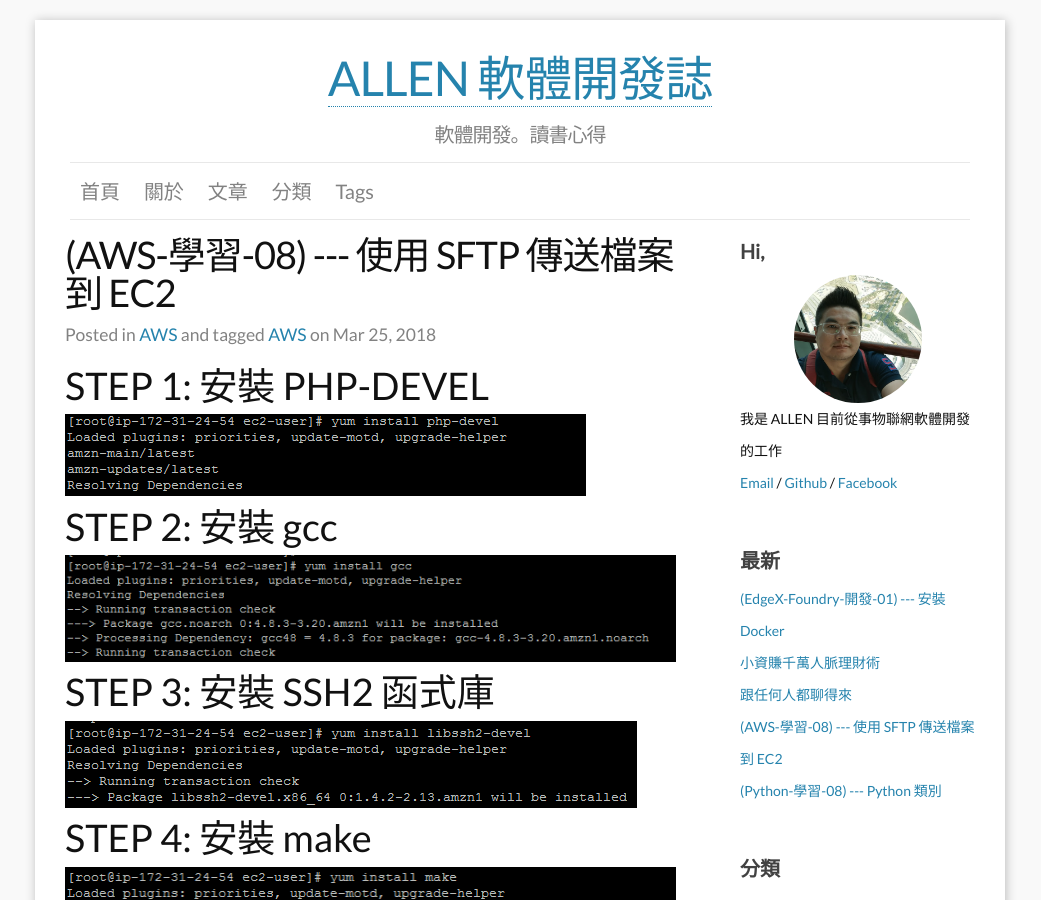
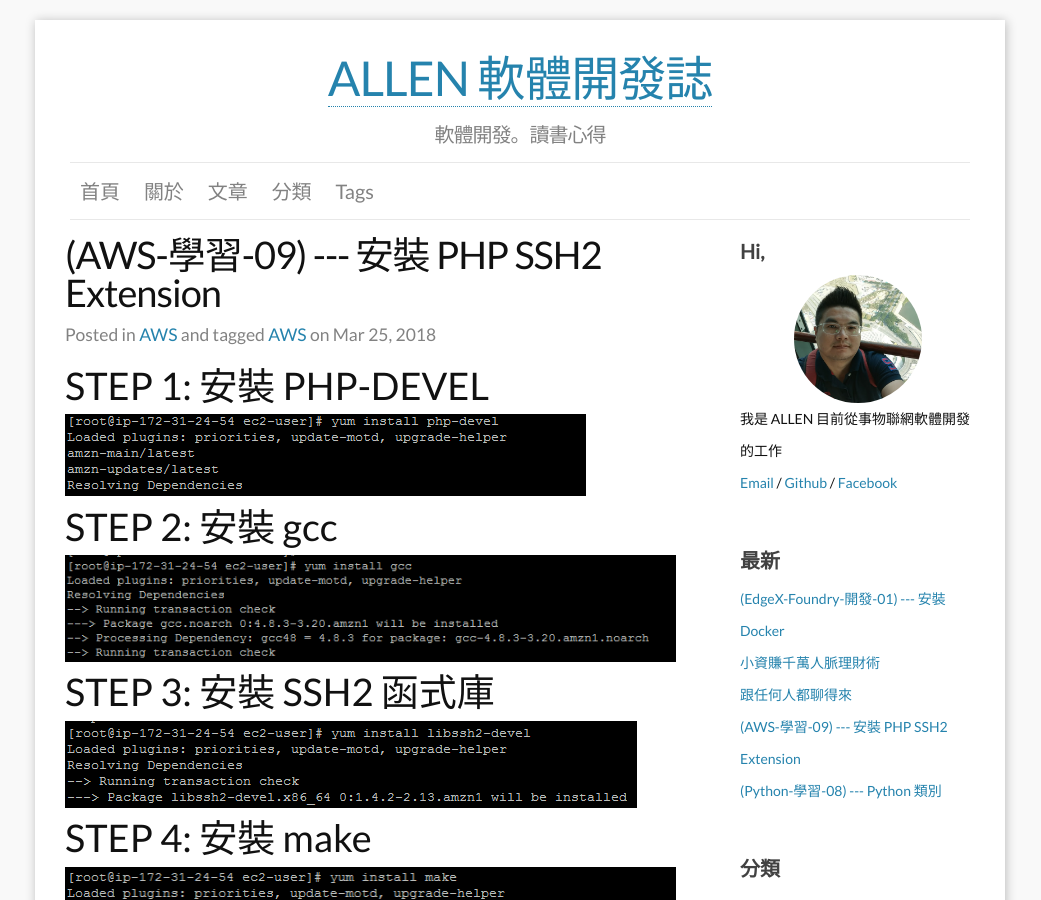
Before and after one commit to allenchien-tw/allenchien-tw.github.io, a Jekyll site: the page built from _posts/2018-03-25-aws-ssh2.md, in a window 1280 px wide and 900 px high. Shown: the whole window, without its empty margins (120-1161 px from the left). Built offline with Jekyll 4.4.1, drawn with Linux system fonts in a browser that asks for light colours; some web fonts are replaced; comment, search, counter and statistics services are not loaded.

Commit message:
update: update ssh2

```diff
--- a/_posts/2018-03-25-aws-ssh2.md
+++ b/_posts/2018-03-25-aws-ssh2.md
@@ -1,6 +1,6 @@
 ---
 published: true
-title: (AWS-學習-08) --- 使用 SFTP 傳送檔案到 EC2
+title: (AWS-學習-09) --- 安裝 PHP SSH2 Extension
 layout: post
 author: Allen
 category: AWS
```
